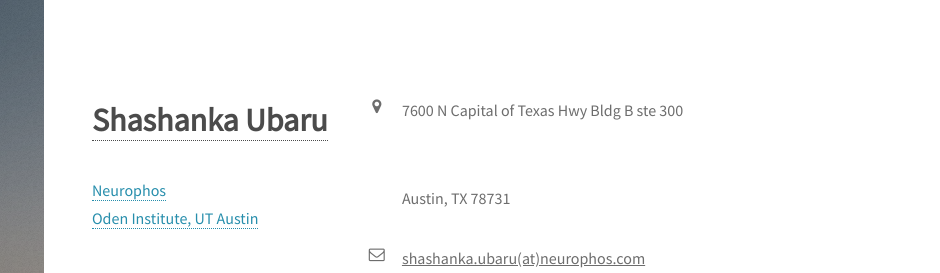
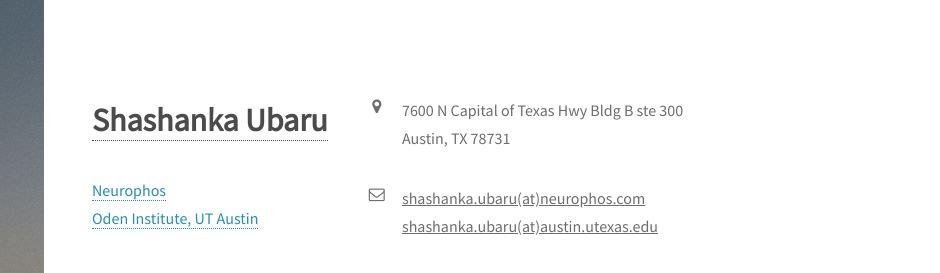
Before and after one commit to Shashankaubaru/Shashankaubaru.github.io, a plain HTML site: page index.html in a window 1280 px wide. Shown: the top 273 px of the page, 340-1280 px from the left. Drawn offline with Linux system fonts and the light colour scheme.

Commit message:
Update index.html

```diff
--- a/index.html
+++ b/index.html
@@ -54,7 +54,7 @@
 				<li>
 					<i class="fa-li fa fa-map-marker"></i>
 			<!-- <h3 class="icon fa-home"><span class="label">Address</span></h3> -->
-			<p>7600 N Capital of Texas Hwy Bldg B ste 300</p>
+			<p>7600 N Capital of Texas Hwy Bldg B ste 300
 				</br> Austin, TX 78731</p>
 			</li>
 			<li> <i class="fa-li fa fa-envelope-o"></i>
```
